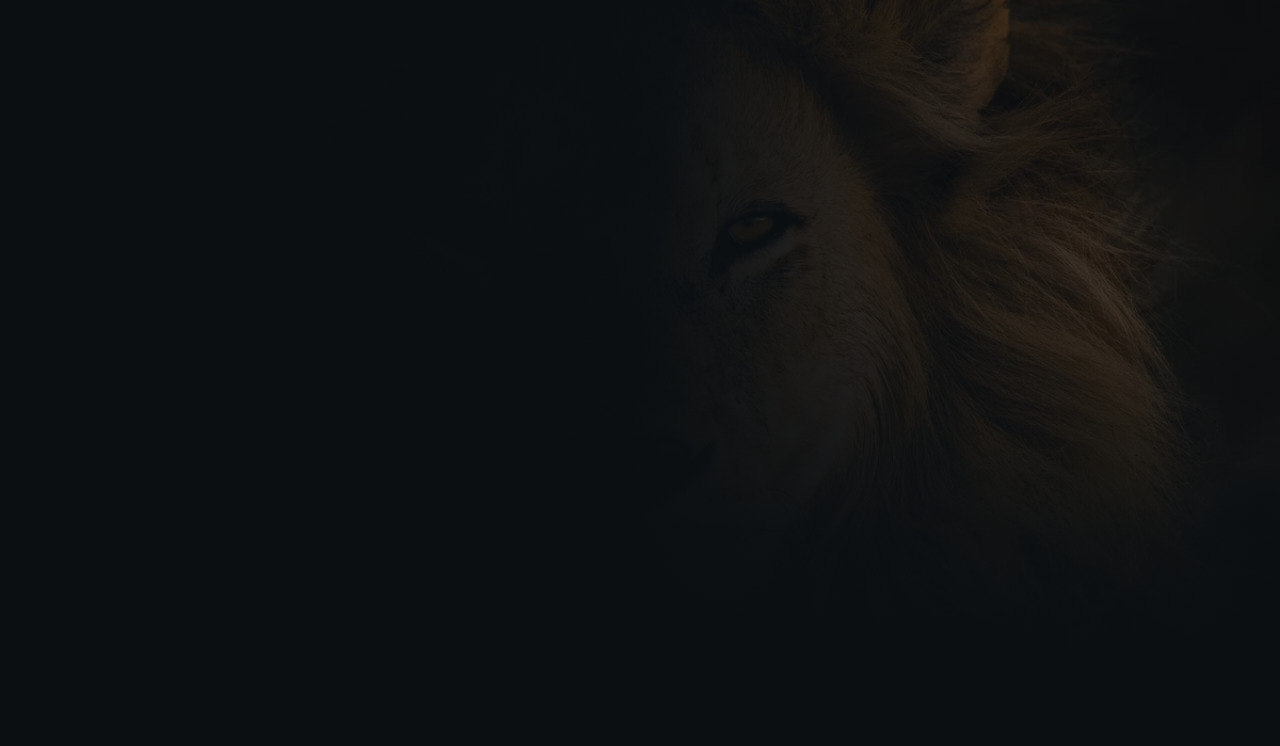
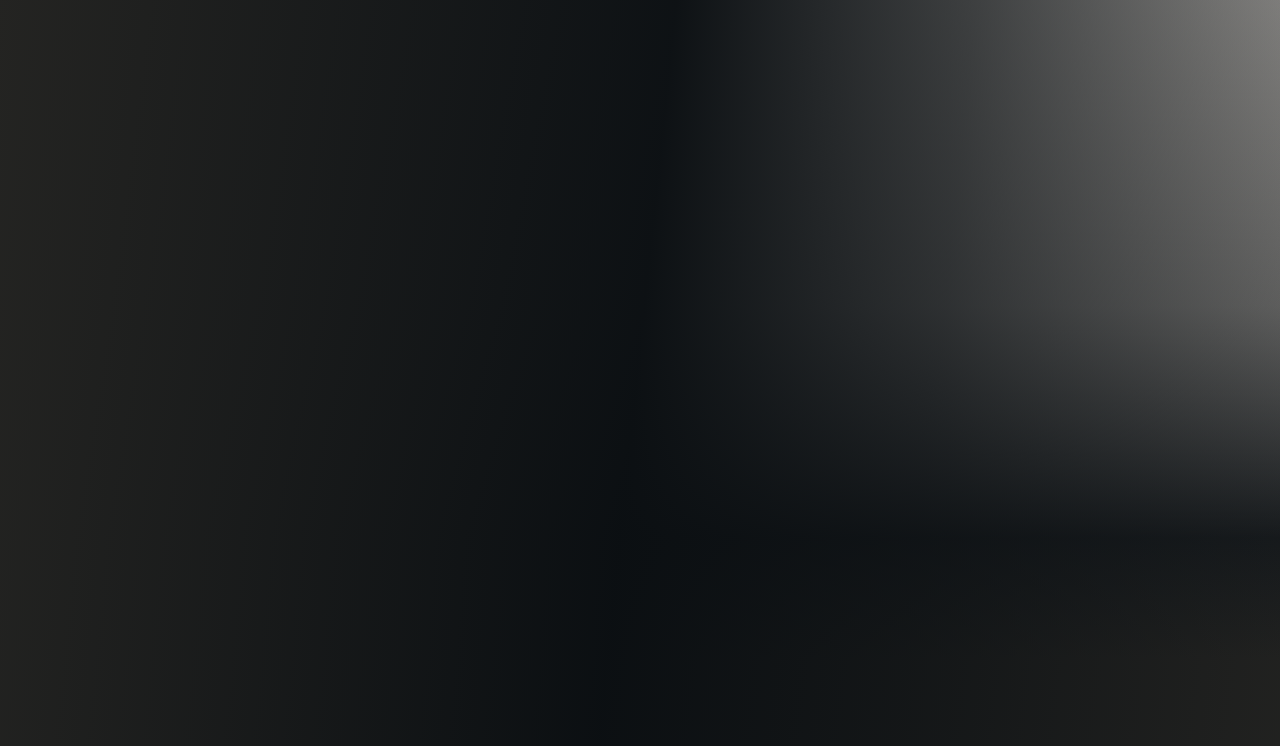
Before and after one commit to LIMENHelix/heartland-app, a website: page public/daily/index.html in a window 1280 px wide. Shown: the part 54-800 px from the top of the page. Drawn offline with Linux system fonts and the light colour scheme; a web font is replaced by a local one.

Commit message:
Rebrand public/daily/styles.css for Rejuv Men's Health & Wellness

```diff
--- a/public/daily/styles.css
+++ b/public/daily/styles.css
@@ -1,5 +1,5 @@
 /* ==========================================================================
-   Heartland Daily.
+   Rejuv Daily.
 
    Same palette and primitives as the patient app so the two look like one
    company, but a different shape: this one has no tabs, no record, and nothing
@@ -12,18 +12,18 @@
   --data: "Bai Jamjuree", ui-monospace, "SF Mono", monospace;
 
   /* the deck's palette, verbatim */
-  --navy: #21313B;
-  --navy-2: #25495C;
-  --gold: #B49243;
-  --gold-soft: #D4B266;
-  --gold-deep: #8D6E25;
-  --rust: #C66B3D;
-  --rust-dark: #974F2B;
-  --cream: #F7F3EB;
+  --navy: #242422;
+  --navy-2: #474640;
+  --gold: #C9B8A6;
+  --gold-soft: #E2D8CE;
+  --gold-deep: #9A8774;
+  --rust: #B8A594;
+  --rust-dark: #7D6D60;
+  --cream: #F4F1EC;
   --paper: #FFFFFF;
-  --ink: #0D0D0D;
-  --muted: #6B6B6B;
-  --line: #E3DDD0;
+  --ink: #242422;
+  --muted: #706C67;
+  --line: #DDD5CC;
 
   --r: 8px;
   --r-lg: 14px;
@@ -276,7 +276,7 @@
   background-color: var(--cream);
   background-image:
     linear-gradient(rgba(247,243,235,.55), rgba(247,243,235,.55)),
-    url("img/backdrop.webp");
+    linear-gradient(135deg,#F4F1EC,#E8E1D9);
   background-size: auto, min(100%, 1280px) auto;
   background-position: center, center bottom;
   background-repeat: no-repeat;
@@ -573,7 +573,7 @@
    ========================================================================== */
 
 :root {
-  --ink-d:    #0B0F12;   /* the ground */
+  --ink-d:    #242422;   /* the ground */
   --panel-d:  #141B21;   /* cards */
   --line-d:   #26313A;
   --text-d:   #F2EFE9;
@@ -610,7 +610,7 @@
                            rgba(11,15,18,.66) 72%, rgba(11,15,18,.12) 100%),
     linear-gradient(180deg, rgba(11,15,18,.30) 0%, rgba(11,15,18,.55) 45%,
                             rgba(11,15,18,.94) 74%, var(--ink-d) 89%),
-    url("img/backdrop.webp");
+    linear-gradient(135deg,#F4F1EC,#E8E1D9);
   background-size: auto, auto, cover;
   background-position: center, center, center 18%;
   background-repeat: no-repeat, no-repeat, no-repeat;
@@ -808,7 +808,7 @@
                            rgba(11,15,18,.80) 74%, rgba(11,15,18,.42) 100%),
     linear-gradient(180deg, rgba(11,15,18,.55) 0%, rgba(11,15,18,.78) 40%,
                             rgba(11,15,18,.97) 68%, var(--ink-d) 84%),
-    url("img/backdrop.webp");
+    linear-gradient(135deg,#F4F1EC,#E8E1D9);
 }
 
 
@@ -882,7 +882,7 @@
                              rgba(11,15,18,.28) 72%, rgba(11,15,18,0) 100%),
       linear-gradient(180deg, rgba(11,15,18,.18) 0%, rgba(11,15,18,.40) 40%,
                               rgba(11,15,18,.80) 70%, var(--ink-d) 92%),
-      url("img/backdrop.webp");
+      linear-gradient(135deg,#F4F1EC,#E8E1D9);
   }
 }
 
@@ -915,7 +915,7 @@
 
        --text-d #F2EFE9  ->  rgb(109)
        --dim-d  #9AA7B1  ->  rgb(59)
-       --gold   #B49243  ->  rgb(47)      <- the one that binds
+       --gold   #C9B8A6  ->  rgb(47)      <- the one that binds
 
    The first version of this used contrast(.40) to crush the photograph into
    a flat band. Every ratio passed and the lion stopped being visible, which
@@ -964,7 +964,7 @@
     .special:hover, .special:focus-within,
     .rate:hover, .rate:focus-within,
     .lede--sm:hover, .lede--sm:focus-within {
-      --gold: #B49243;
+      --gold: #C9B8A6;
       background-color: rgba(11, 15, 18, var(--glass-on));
       background-image: none;
       -webkit-backdrop-filter: blur(5px) brightness(1) saturate(1.25);
@@ -986,3 +986,6 @@
 @media (prefers-reduced-motion: reduce) {
   .card, .goal, .prompt, .newscard, .special, .rate, .lede--sm { transition: none; }
 }
+
+/* Rejuv concept visual system */
+.rejuv-wordmark{font-family:Georgia,"Times New Roman",serif;font-style:italic;font-weight:500;letter-spacing:-.045em;color:#C9B8A6;font-size:22px;line-height:1}.mark{display:none!important}
```
